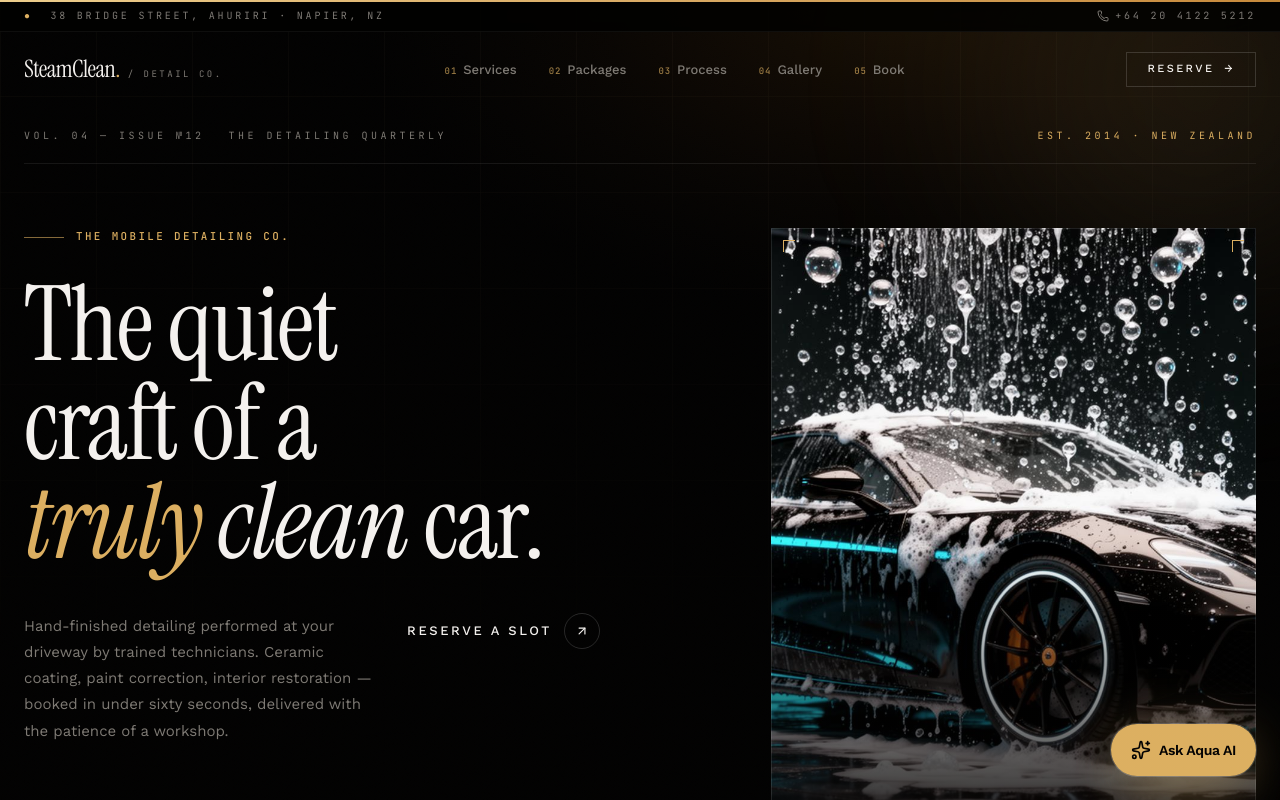
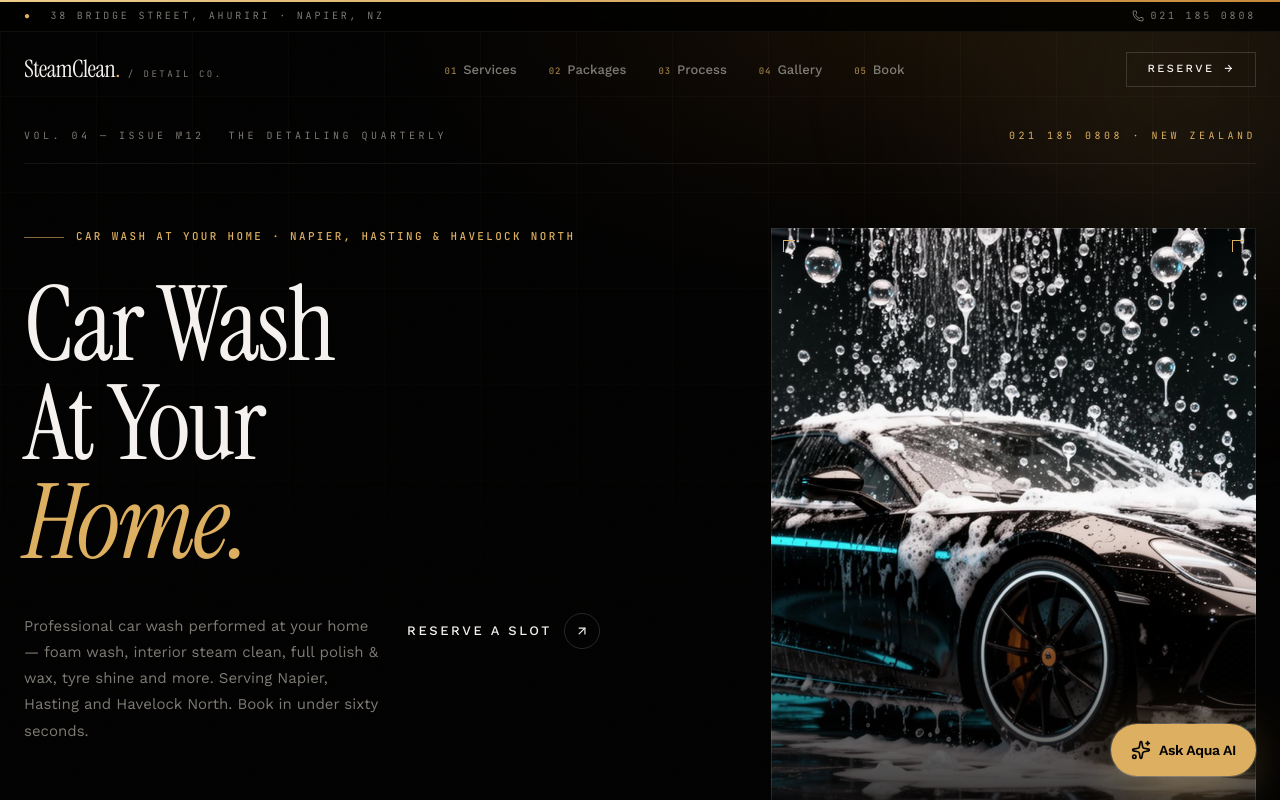
Before and after one commit to parveen-advani/car_washingnew, a React (Vite) app: page / in a window 1280 px wide. Shown: the top 800 px of the page. Built offline with nearby package versions, Linux system fonts and the light colour scheme; the HTML template or start-up script is replaced by a standard one.

Commit message:
Update: CAR WASH AT YOUR HOME heading, phone 021 185 0808, area Napier/Hasting/Havelock North, removed paint correction & ceramic coating

```diff
--- a/src/components/AIAssistant.tsx
+++ b/src/components/AIAssistant.tsx
@@ -164,8 +164,8 @@ export function AIAssistant() {
                 <div key={i} className={`flex ${m.role === "user" ? "justify-end" : "justify-start"}`}>
                   <div
                     className={`max-w-[85%] rounded-2xl px-4 py-2.5 text-sm leading-relaxed whitespace-pre-wrap ${m.role === "user"
-                        ? "bg-gradient-to-br from-primary to-accent text-primary-foreground rounded-br-sm"
-                        : "bg-white/5 border border-white/10 text-foreground rounded-bl-sm"
+                      ? "bg-gradient-to-br from-primary to-accent text-primary-foreground rounded-br-sm"
+                      : "bg-white/5 border border-white/10 text-foreground rounded-bl-sm"
                       }`}
                   >
                     {m.content}
--- a/src/components/Footer.tsx
+++ b/src/components/Footer.tsx
@@ -53,9 +53,9 @@ export function Footer() {
           <div>
             <h4 className="text-sm font-bold uppercase tracking-wider">Reach us</h4>
             <ul className="mt-4 space-y-3 text-sm text-muted-foreground">
-              <li className="flex gap-2"><Phone className="h-4 w-4 text-aqua" /><a href="tel:+64212345678" className="hover:text-foreground">+64 20 4122 5212</a></li>
+              <li className="flex gap-2"><Phone className="h-4 w-4 text-aqua" /><a href="tel:0211850808" className="hover:text-foreground">021 185 0808</a></li>
               <li className="flex gap-2"><Mail className="h-4 w-4 text-aqua" /><a href="mailto:hi@SteamCleanco.nz" className="hover:text-foreground">hi@SteamCleanco.nz</a></li>
-              <li className="flex gap-2"><MapPin className="h-4 w-4 text-aqua" /> Auckland • Wellington • Christchurch</li>
+              <li className="flex gap-2"><MapPin className="h-4 w-4 text-aqua" />Napier • Hasting • Havelock North</li>
             </ul>
           </div>
         </div>
--- a/src/components/Hero.tsx
+++ b/src/components/Hero.tsx
@@ -44,7 +44,7 @@ export function Hero() {
             </span>
           </div>
           <span className="font-mono text-[10px] uppercase tracking-[0.35em] text-gold">
-            Est. 2014 · New Zealand
+            021 185 0808 · New Zealand
           </span>
         </motion.div>
 
@@ -58,7 +58,7 @@ export function Hero() {
               className="eyebrow mb-8"
             >
               <span className="mr-3 inline-block h-px w-10 align-middle bg-gold/60" />
-              The Mobile Detailing Co.
+              Car Wash At Your Home · Napier, Hasting & Havelock North
             </motion.p>
 
             <motion.h1
@@ -67,13 +67,11 @@ export function Hero() {
               transition={{ delay: 0.22, duration: 0.8 }}
               className="font-display text-[3.5rem] font-normal leading-[0.95] tracking-[-0.02em] sm:text-7xl lg:text-[6.5rem]"
             >
-              The quiet
+              Car Wash
               <br />
-              craft of a<br />
-              <em className="not-italic">
-                <span className="italic text-gold">truly</span>
-              </em>{" "}
-              <em className="italic">clean</em> car.
+              At Your
+              <br />
+              <em className="italic text-gold">Home.</em>
             </motion.h1>
 
             <motion.div
@@ -83,9 +81,9 @@ export function Hero() {
               className="mt-10 grid max-w-xl gap-6 sm:grid-cols-[1fr_auto] sm:items-end"
             >
               <p className="max-w-md text-[15px] leading-[1.75] text-muted-foreground">
-                Hand-finished detailing performed at your driveway by trained technicians.
-                Ceramic coating, paint correction, interior restoration — booked in
-                under sixty seconds, delivered with the patience of a workshop.
+                Professional car wash performed at your home — foam wash, interior steam clean,
+                full polish & wax, tyre shine and more. Serving Napier, Hasting and Havelock North.
+                Book in under sixty seconds.
               </p>
               <a
                 href="#book"
--- a/src/components/Navbar.tsx
+++ b/src/components/Navbar.tsx
@@ -29,10 +29,10 @@ export function Navbar() {
             <span className="text-gold">●</span>&nbsp;&nbsp;38 Bridge Street, Ahuriri · Napier, NZ
           </p>
           <a
-            href="tel:+64212345678"
+            href="tel:0211850808"
             className="hidden items-center gap-1.5 font-mono uppercase tracking-[0.28em] text-muted-foreground transition-colors hover:text-foreground sm:inline-flex"
           >
-            <Phone className="h-3 w-3" /> +64 20 4122 5212
+            <Phone className="h-3 w-3" /> 021 185 0808
           </a>
         </div>
       </div>
--- a/src/components/Packages.tsx
+++ b/src/components/Packages.tsx
@@ -36,7 +36,6 @@ const packages = [
       "Tyre shine & alloy wheel detail",
       "Outside wash & quick dry",
       "Full exterior polish & wax",
-      "Special clay bar (on request)",
       "Soft shine colour enhancement",
     ],
   },
--- a/src/components/Services.tsx
+++ b/src/components/Services.tsx
@@ -9,8 +9,6 @@ const services = [
   { icon: Sparkles, title: "Interior Steam Clean", desc: "Deep steam wash for seats, carpets, AC vents — kills bacteria and removes odours.", img: interior },
   { icon: Shield, title: "Full Polish & Wax", desc: "Multi-stage exterior polish and wax for mirror-like gloss and long-lasting protection.", img: ceramic },
   { icon: Gauge, title: "Tyre Shine & Alloy Wheels", desc: "Detailed tyre dressing and alloy wheel cleaning — spotless from rim to rubber.", img: exterior },
-  { icon: Wrench, title: "Clay Bar Treatment", desc: "Special clay bar decontamination — removes embedded particles for a glass-smooth finish.", img: interior },
-  { icon: Droplets, title: "Dashboard & Glass Polish", desc: "Crystal-clear glass cleaning and dashboard polish with UV protection.", img: ceramic },
 ];
 
 export function Services() {
```
